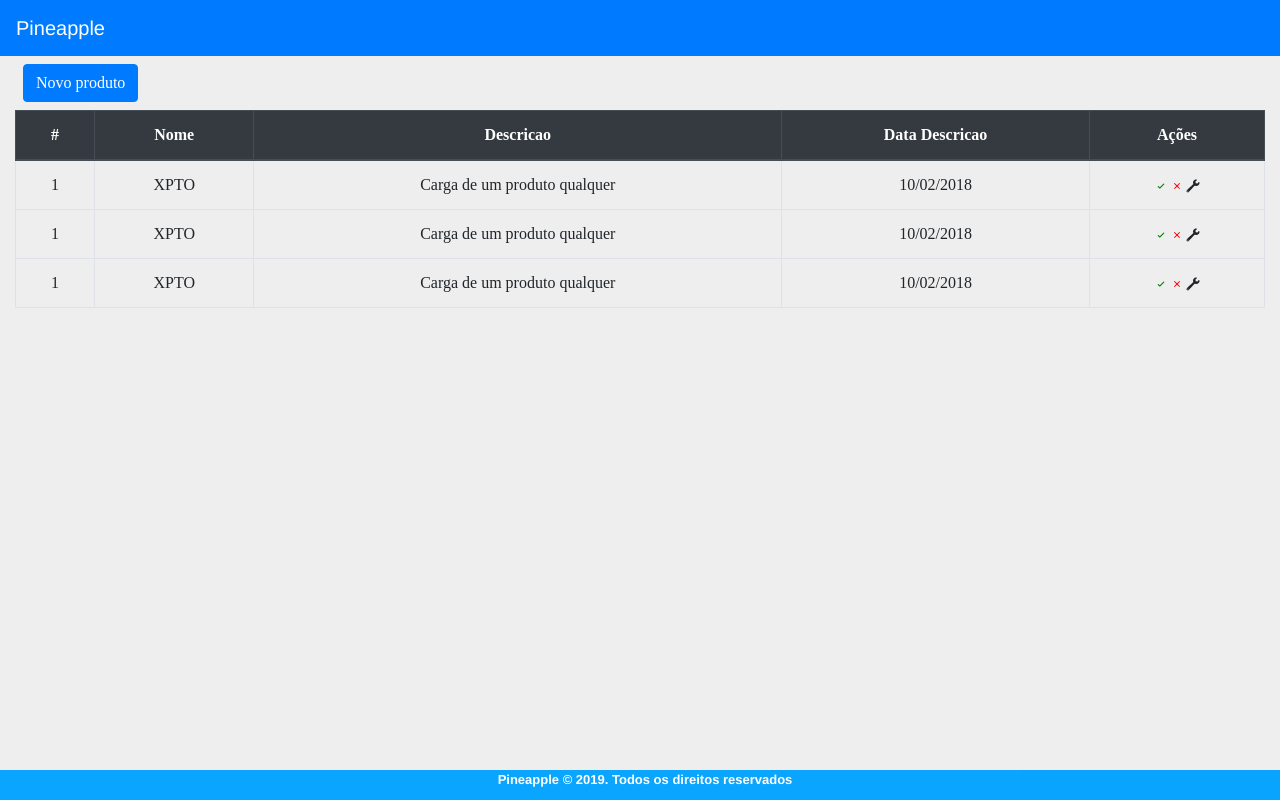
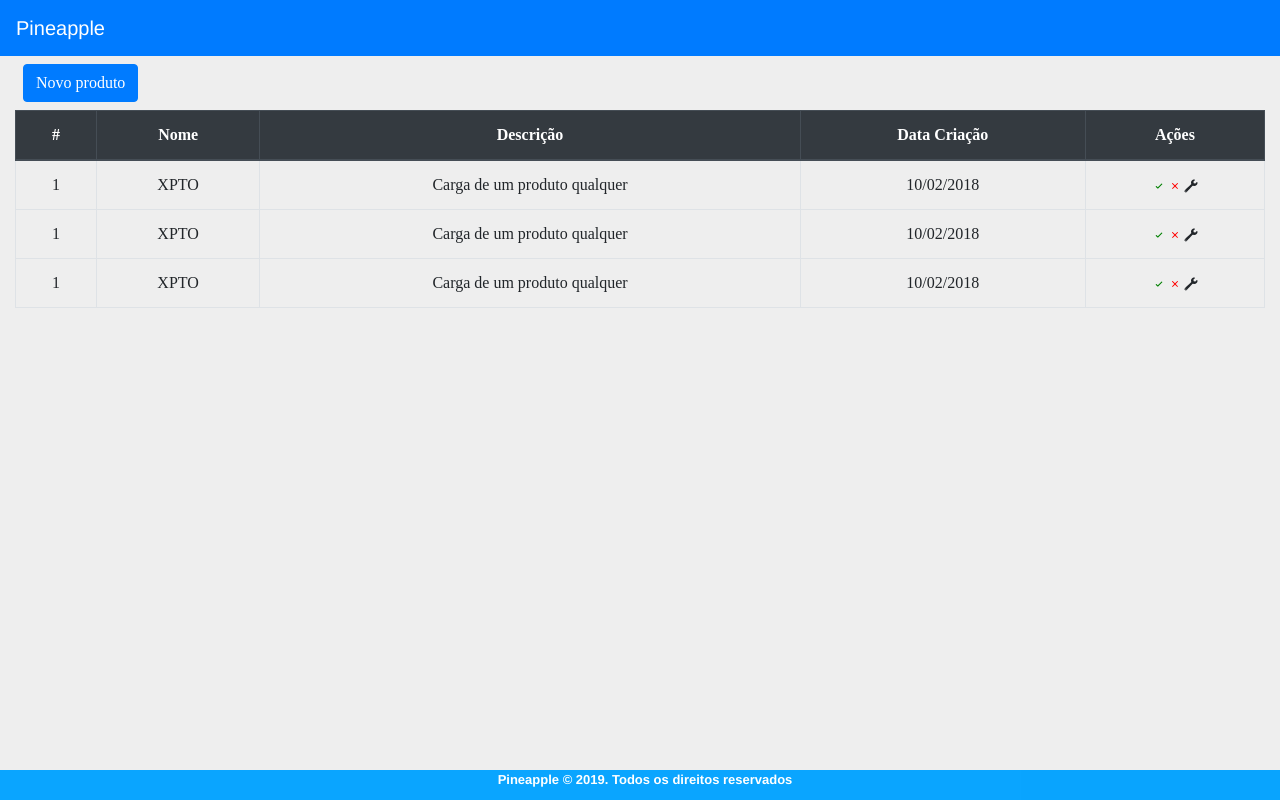
Before and after one commit to matheusangelo/react-crud, a React (Create React App) app: page /painel in a window 1280 px wide. Built offline with nearby package versions, Linux system fonts and the light colour scheme.

Commit message:
Ajuste Rotas

```diff
--- a/src/components/login/Login.jsx
+++ b/src/components/login/Login.jsx
@@ -15,7 +15,8 @@ class Login extends Component{
                     <Input type="password" placeholder="Senha"/>
                     <hr />
                     <Button className="mb-2">Entrar</Button>
-                    <Link><span>Criar conta grátis</span></Link>
+                    <Link to='/painel'><span>Criar conta</span></Link><br/>
+                    <Link to='/painel'><span>Esqueci a Senha</span></Link><br/>
                 </Form>
             </Container>
         )
--- a/src/components/painel/Painel.jsx
+++ b/src/components/painel/Painel.jsx
@@ -57,10 +57,10 @@ class Painel extends Component {
                                         Nome
                                     </th>
                                     <th>
-                                        Descricao
+                                        Descrição
                                     </th>
                                     <th>
-                                        Data Descricao
+                                        Data Criação
                                     </th>
                                     <th>
                                         Ações
```
